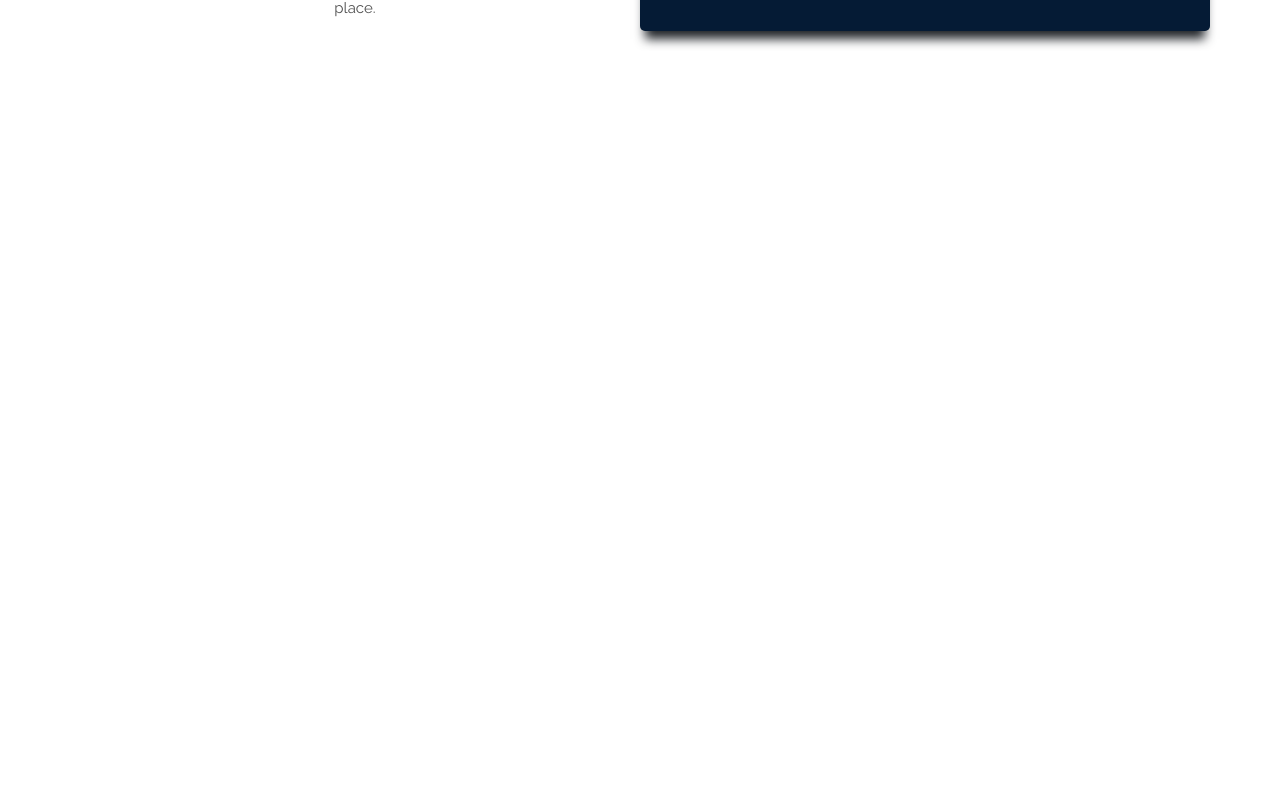
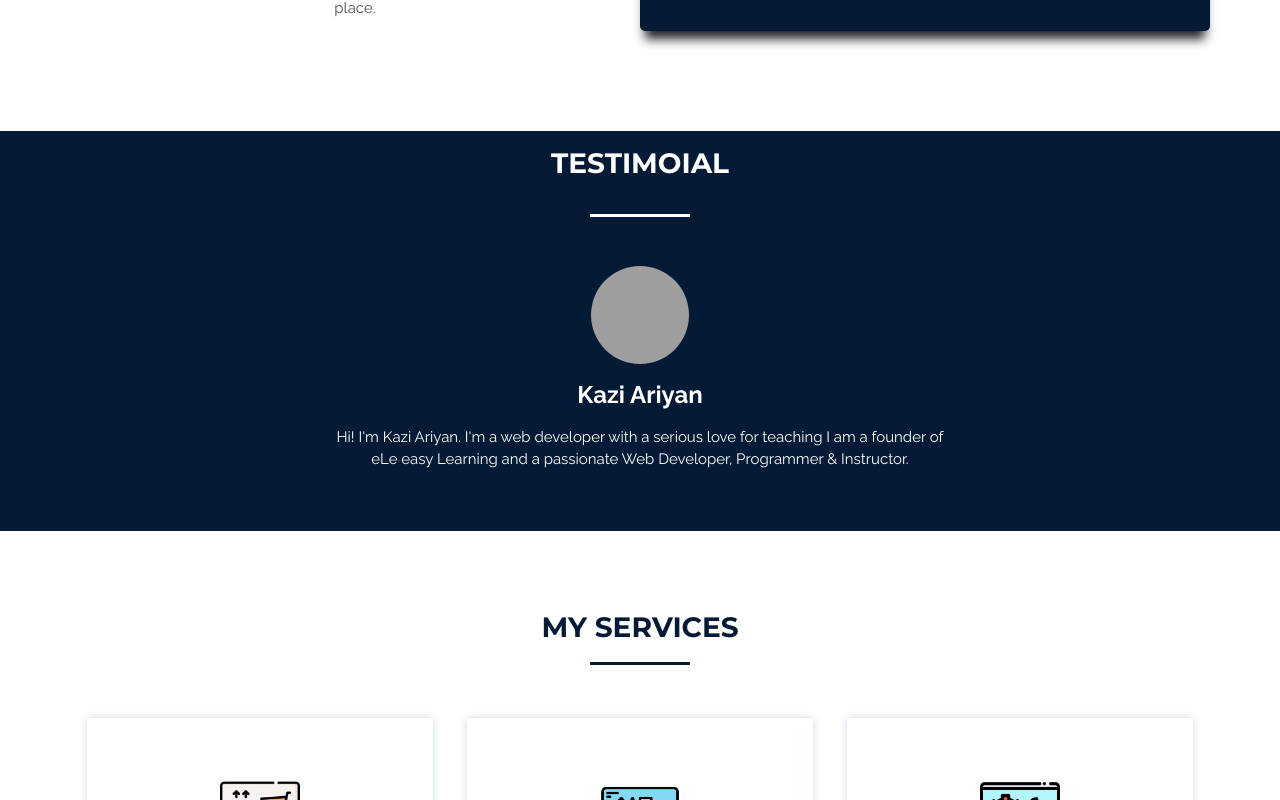
Before and after one commit to jvnagarjuna/react-js-website-project, a React (Create React App) app: page / in a window 1280 px wide. Shown: the part 3740-4540 px from the top of the page. Before the commit the page ends 3791 px from the top, so only its background shows below. Built offline with nearby package versions, Linux system fonts and the light colour scheme; grey boxes are pictures that could not be loaded; a web font is replaced by a local one.

Commit message:
Review SectionPart 1

```diff
--- a/src/App.js
+++ b/src/App.js
@@ -7,6 +7,7 @@ import Summary from './components/Summary/Summary';
 import RecentProject from './components/RecentProject/RecentProject';
 import Courses from './components/Courses/Courses';
 import Video from './components/Video/Video';
+import ClientReview from './components/ClientReview/ClientReview';
 function App() {
   return (
     <div>
@@ -18,6 +19,8 @@ function App() {
       <RecentProject />
       <Courses />
       <Video />
+      <ClientReview />
+      <Services />
     </div>
   );
 }
--- a/src/asset/css/custom.css
+++ b/src/asset/css/custom.css
@@ -211,3 +211,44 @@
 .videText {
   margin-top: 2%;
 }
+.siderBack {
+  background-color: #051b35;
+  min-height: 400px;
+}
+
+.reviewMainTitle {
+  color: #ffffff;
+  margin-top: 5rem;
+  margin-bottom: 3rem;
+  font-family: 'Montserrat', sans-serif;
+  font-weight: 700;
+  font-size: 28px;
+}
+.reviewbottom {
+  background: #ffffff none repeat scroll 0 0;
+  height: 3px;
+  width: 100px;
+  margin: -1.9rem auto 0;
+  margin-bottom: 3rem;
+}
+.circleImg {
+  margin: 0 auto;
+  width: 100px;
+  height: 100px;
+  border: 1px solid #051b35;
+  border-radius: 50%;
+}
+.reviewName {
+  color: #ffffff;
+  margin-top: 1rem;
+  font-family: 'Raleway', sans-serif;
+  font-size: 24px;
+  font-weight: 700;
+}
+.reviewDescription {
+  color: #ffffff;
+  margin-top: 1rem;
+  font-family: 'Raleway', sans-serif;
+  font-size: 15px;
+  font-weight: 400;
+}
--- /dev/null
+++ b/src/components/ClientReview/ClientReview.jsx
@@ -0,0 +1,32 @@
+import React, { Component, Fragment } from 'react';
+import { Col, Container, Row } from 'react-bootstrap';
+
+class ClientReview extends Component {
+  render() {
+    return (
+      <Fragment>
+        <Container fluid={true} className="siderBack text-center">
+          <h1 className="reviewMainTitle p-3">TESTIMOIAL</h1>
+          <div className="reviewbottom"></div>
+
+          <Row className="text-center justify-content-center">
+            <Col lg={6} md={6} sm={12}>
+              <img
+                className="circleImg"
+                src="https://image.freepik.com/free-photo/handsome-young-man-with-new-stylish-haircut_176420-19637.jpg"
+              />
+              <h2 className="reviewName">Kazi Ariyan</h2>
+              <p className="reviewDescription">
+                Hi! I'm Kazi Ariyan. I'm a web developer with a serious love for
+                teaching I am a founder of eLe easy Learning and a passionate
+                Web Developer, Programmer & Instructor.
+              </p>
+            </Col>
+          </Row>
+        </Container>
+      </Fragment>
+    );
+  }
+}
+
+export default ClientReview;
```
